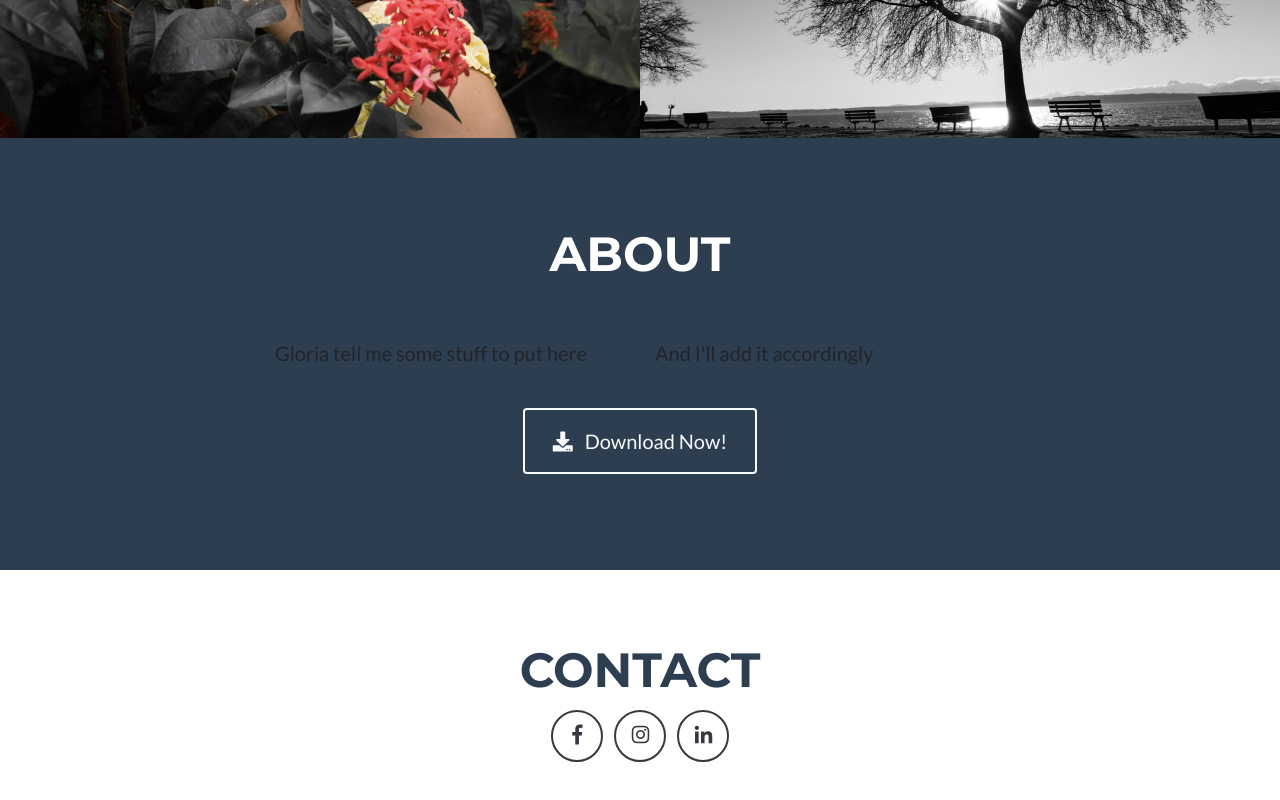
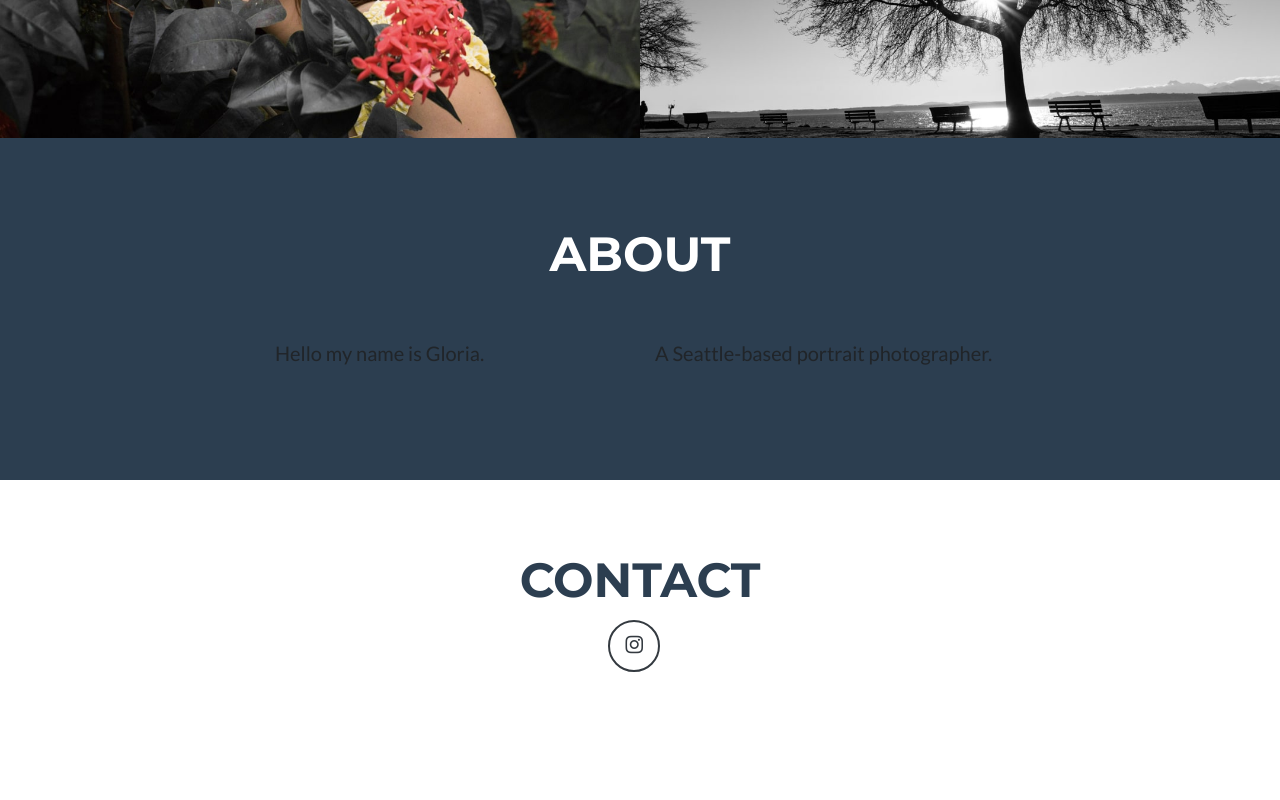
Before and after one commit to beigid/gloriamartinez, a plain HTML site: page index.html in a window 1280 px wide. Shown: the part 696-1496 px from the top of the page. After the commit the page ends 1448 px from the top, so only its background shows below. Drawn offline with nearby package versions, Linux system fonts and the light colour scheme.

Commit message:
Adjusted About section, removed Download Resume, and added Instagram link

```diff
--- a/index.html
+++ b/index.html
@@ -77,18 +77,18 @@
         <h2 class="text-center text-uppercase text-white">About</h2>
         <div class="row">
           <div class="col-lg-4 ml-auto">
-            <p class="lead">Gloria tell me some stuff to put here</p>
+            <p class="lead">Hello my name is Gloria.</p>
           </div>
           <div class="col-lg-4 mr-auto">
-            <p class="lead">And I'll add it accordingly</p>
+            <p class="lead">A Seattle-based portrait photographer.</p>
           </div>
         </div>
-        <div class="text-center mt-4">
+<!--         <div class="text-center mt-4">
           <a class="btn btn-xl btn-outline-light" href="#">
             <i class="fas fa-download mr-2"></i>
             Download Now!
           </a>
-        </div>
+        </div> -->
       </div>
     </section>
     </div>
@@ -127,17 +127,17 @@
           <div class="col-md-4 mb-5 mb-lg-0" style="margin: 0 auto;">
             <h2 class="text-center text-uppercase text-secondary mb-0">Contact</h2>
             <ul class="list-inline mb-0">
-              <li class="list-inline-item">
+              <li class="list-inline-item" style="visibility:hidden;">
                 <a class="btn btn-outline-dark btn-social text-center rounded-circle grow" href="#">
                   <i class="fab fa-fw fa-facebook-f"></i>
                 </a>
               </li>
               <li class="list-inline-item">
-                <a class="btn btn-outline-dark btn-social text-center rounded-circle grow" href="#">
+                <a class="btn btn-outline-dark btn-social text-center rounded-circle grow" href="https://www.instagram.com/martinezphotomedia/" target="_blank" title="Martinez Photo Media Instagram Page">
                   <i class="fab fa-fw fa-instagram"></i>
                 </a>
               </li>
-              <li class="list-inline-item">
+              <li class="list-inline-item" style="visibility:hidden;">>
                 <a class="btn btn-outline-dark btn-social text-center rounded-circle grow" href="#">
                   <i class="fab fa-fw fa-linkedin-in"></i>
                 </a>
```
